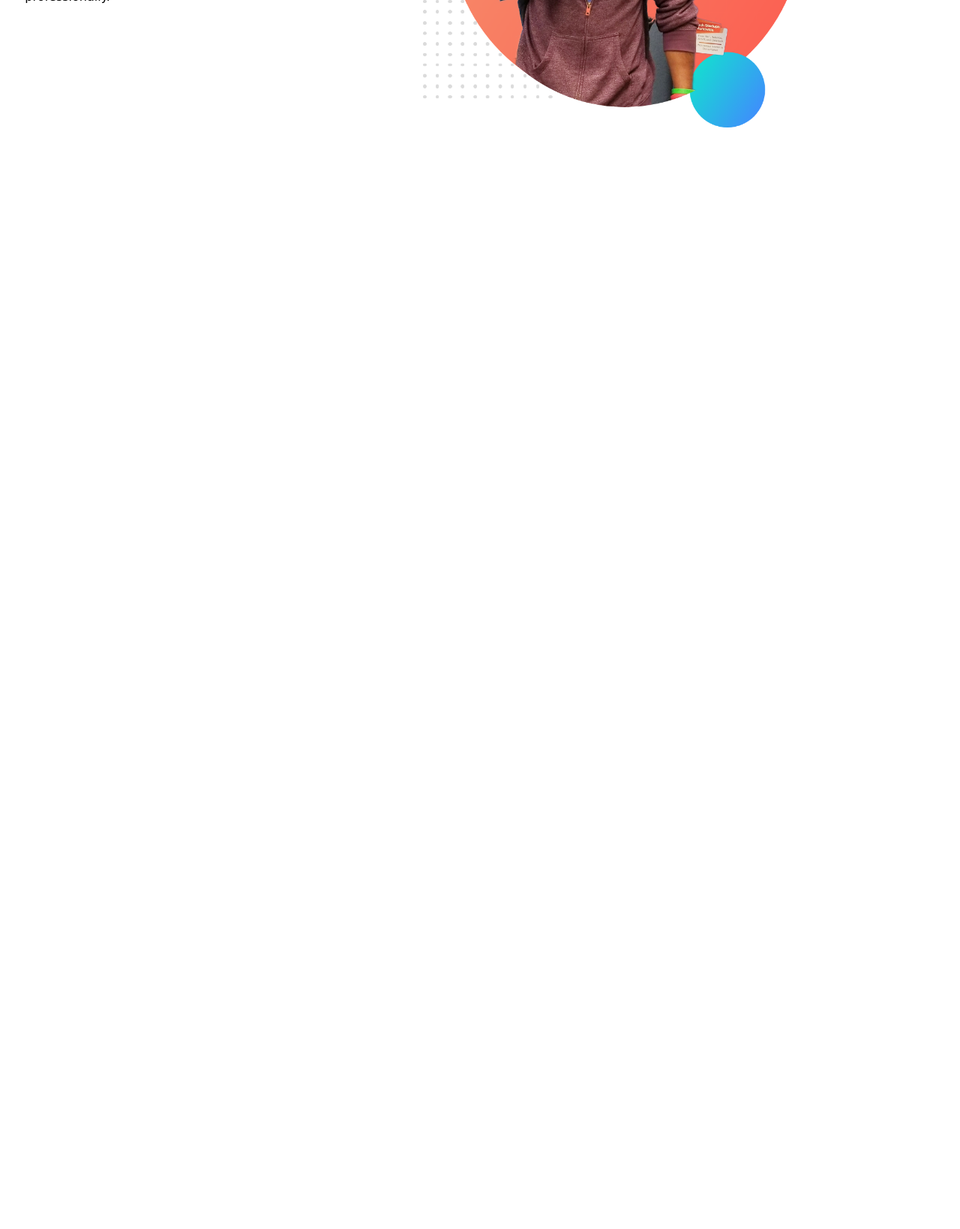
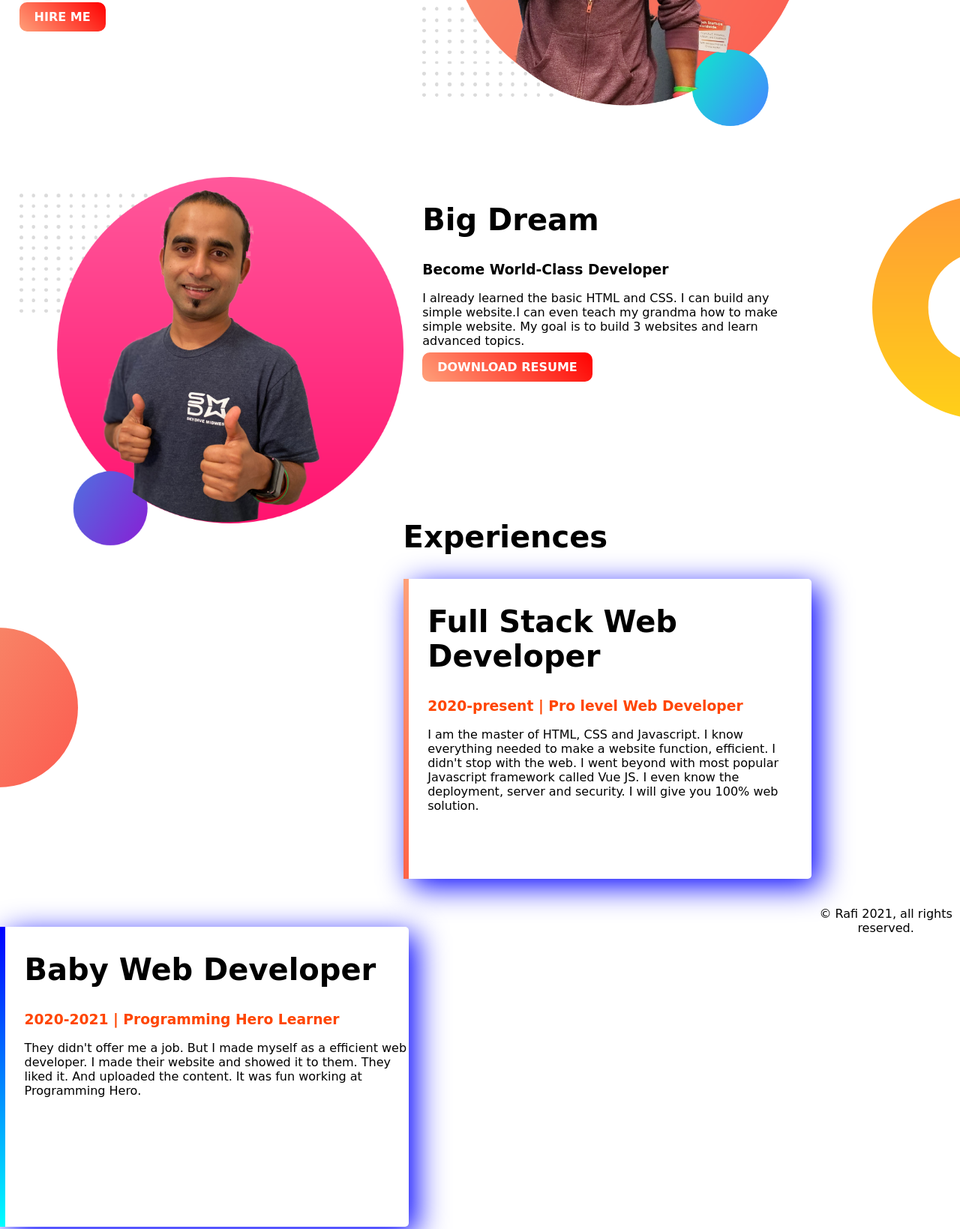
Before and after one commit to Hasnain-Iftada/web-portfolio, a plain HTML site: page index.html in a window 1280 px wide. Shown: the part 340-1979 px from the top of the page at 75% size. Before the commit the page ends 800 px from the top, so only its background shows below. Drawn offline with Linux system fonts and the light colour scheme; a web font is replaced by a local one.

Commit message:
my new website

```diff
--- a/index.html
+++ b/index.html
@@ -9,12 +9,13 @@
     <link rel="stylesheet" href="style.css">
 </head>
 <body>
-    <section>
+    <section class="top-banner">
         <div class="half-width">
             <h1>Welcome To</h1>
-            <h1><span class="name-highlight">Rafi</span> Website </h1>
+            <h1><span class="orange-highlight">Rafi</span> Website </h1>
             <h3>World-Class Professional Web Developer </h3>
             <p>Hi, I am a professional Web Developer. I am skilled at HTML, CSS, jQuery, javascript, and Bootstrap.I will create any website professionally.</p>
+            <a class="link-button" target="_blank" href="https://www.facebook.com/official.hasnain.iftada">HIRE ME</a>
         </div>
         <div class="half-width">
             <img src="images/jhankar.png" alt="">
@@ -22,5 +23,42 @@
         </div>
 
     </section>
+
+    <section class="dream-area">
+        <div class="half-width">
+            <img src="images/jhankar2.png" alt="">
+
+        </div>
+        <div class="half-width">
+            <h2>Big Dream</h2>
+            <h3>Become World-Class Developer</h3>
+            <p>I already learned the basic HTML and CSS. I can build any simple website.I can even teach my grandma how to make simple website. My goal is to build 3 websites and learn advanced topics.</p>
+
+            <a class="link-button" target="_blank" href="https://www.instagram.com/hasnain_iftada/">DOWNLOAD RESUME</a>
+        </section>
+
+
+    <section class="experiece-area">
+        <h2>Experiences</h2>
+
+
+        <div id="full-stack" class="half-width single-experience">
+            <h2>Full Stack Web Developer</h2>
+            <h3 class="orange-highlight">2020-present | Pro level Web Developer</h3>
+            <p>I am the master of HTML, CSS and Javascript. I know everything needed to make a website function, efficient. I didn't stop with the web. I went beyond with most popular Javascript framework called Vue JS. I even know the deployment, server and security. I will give you 100% web solution.</p>
+
+
+        </div>
+        <div id="baby-web" class="half-width single-experience">
+            <h2>Baby Web Developer</h2>
+            <h3 class="orange-highlight">2020-2021 | Programming Hero Learner </h3>
+            <p>They didn't offer me a job. But I made myself as a efficient web developer. I made their website and showed it to them. They liked it. And uploaded the content. It was fun working at Programming Hero.</p>
+
+        </div>
+
+    </section>
+    <footer>
+        <p>© Rafi 2021, all rights reserved.</p>
+    </footer>
 </body>
 </html>
--- a/style.css
+++ b/style.css
@@ -1,14 +1,19 @@
 body{
     font-family: 'Redressed', cursive;
+    margin: 0%;
 
 }
 h1{
     font-size: 50px;
 
 }
-.name-highlight{
+h2{
+    font-size: 40px;
+}
+.orange-highlight{
     color: orangered;
 }
+
 .half-width{
     width: 40%;
     float: left;
@@ -18,3 +23,54 @@ h1{
 .half-width img{
     width: 100%;
 }
+.top-banner{
+    background-image:url(images/top-banner.png);
+}
+section{
+    height: 500px;
+    background-repeat: no-repeat;
+}
+.link-button{
+    text-decoration: none;
+    background-image: linear-gradient(45deg, lightsalmon , red );
+    padding:10px 20px ;
+    border-radius: 10px;
+    color: white;
+    font-weight: 800;
+}
+.dream-area{
+    background-image: url(images/dream-bg.png);
+    background-repeat: no-repeat;
+    background-position: right;
+}
+.single-experience{
+    box-shadow: 10px 10px 40px blue;
+    border-radius: 5px;
+    height: 80%;
+    background-color: white;
+
+
+
+}
+.experiece-area{
+    background-image: url(images/exp-bg.png);
+    background-repeat: no-repeat;
+    background-position: left;
+
+
+}
+#full-stack{
+    border-left: 7px solid;
+    border-image: linear-gradient(lightsalmon,tomato);
+    border-image-slice:1;
+
+}
+#baby-web{
+    border-left: 7px solid;
+    border-image: linear-gradient(blue, cyan);
+    border-image-slice:1;
+
+}
+footer p{
+    text-align: center;
+}
```
Also changed, not shown: images/p.png.
